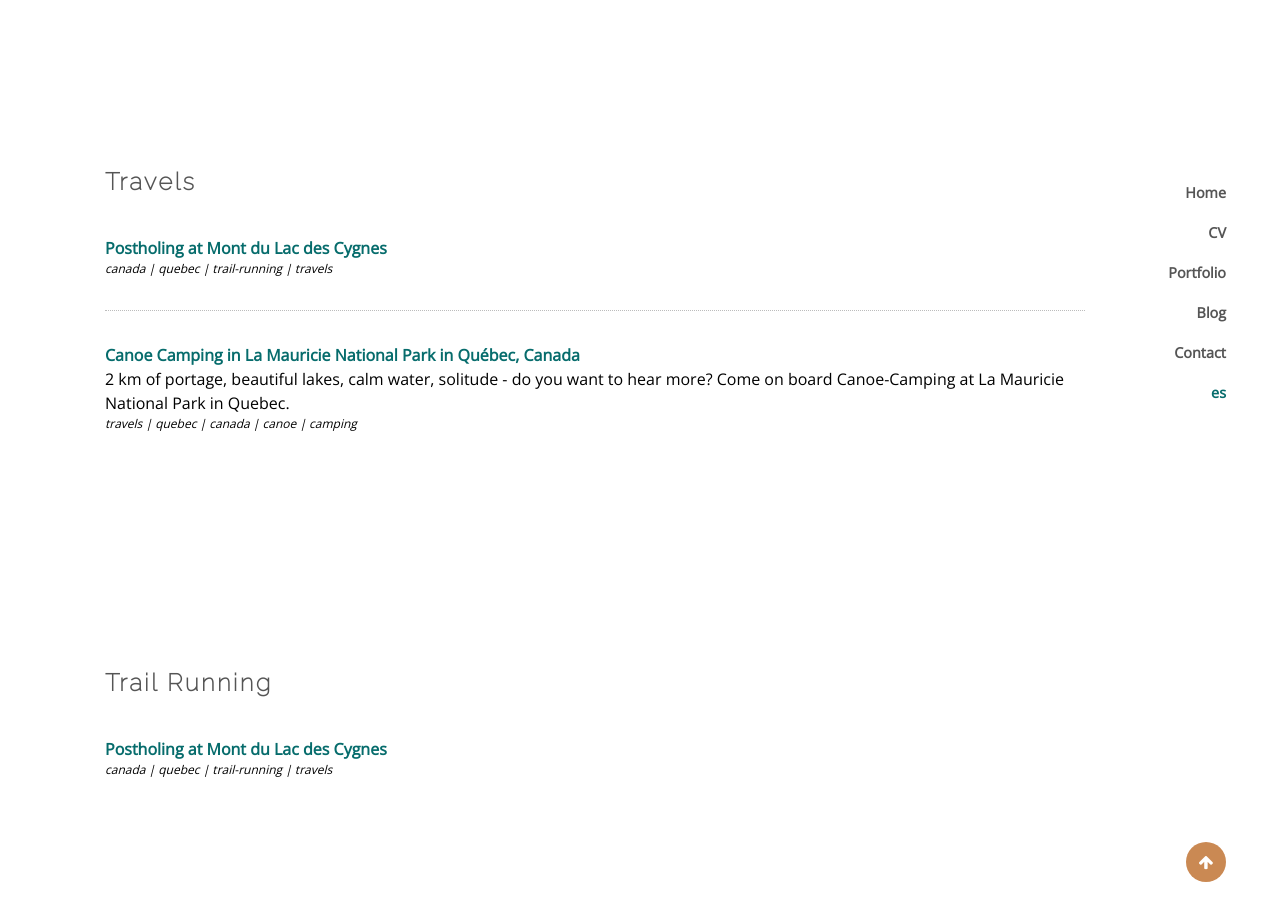
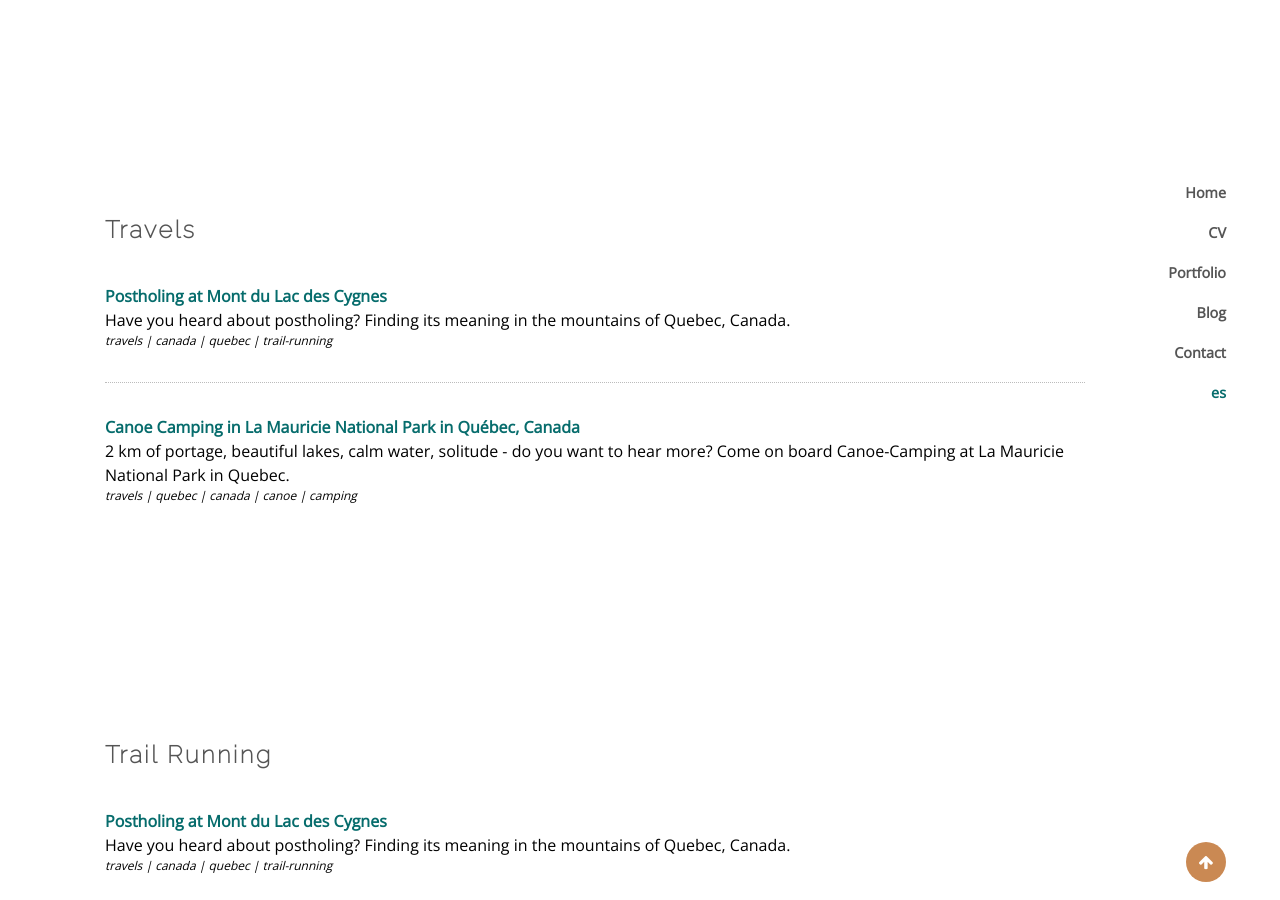
Before and after one commit to edonosousa/edonosousa.github.io, a Jekyll site: the page built from en/_pages/tags/index.html, in a window 1280 px wide and 900 px high, scrolled down 3986 px. Built offline with Jekyll 4.4.1, drawn with Linux system fonts in a browser that asks for light colours; some of the changed text lies outside the part shown.

Commit message:
Update 2018-06-27-postholing-at-mont-du-lac-des-cygnes.md

```diff
--- a/en/_posts/2018-06-27-postholing-at-mont-du-lac-des-cygnes.md
+++ b/en/_posts/2018-06-27-postholing-at-mont-du-lac-des-cygnes.md
@@ -7,11 +7,14 @@ title: Postholing at Mont du Lac des Cygnes
 permalink: /postholing-mont-lac-cygnes/
 ref: postholing-mont-lac-cygnes
 tags:
+  - travels
   - canada
   - quebec
   - trail-running
-  - travels
 postHero: /assets/images/postholing-mont-lac-cygnes/1.jpg
+description: >-
+  Have you heard about postholing? Finding its meaning in the mountains of
+  Quebec, Canada.
 ---
 Running in one of the oldest mountain ranges on earth, adding a new word 'postholing' to our vocabulary and making the best of a foggy day at Mont du Lac des Cygnes.
 
```
